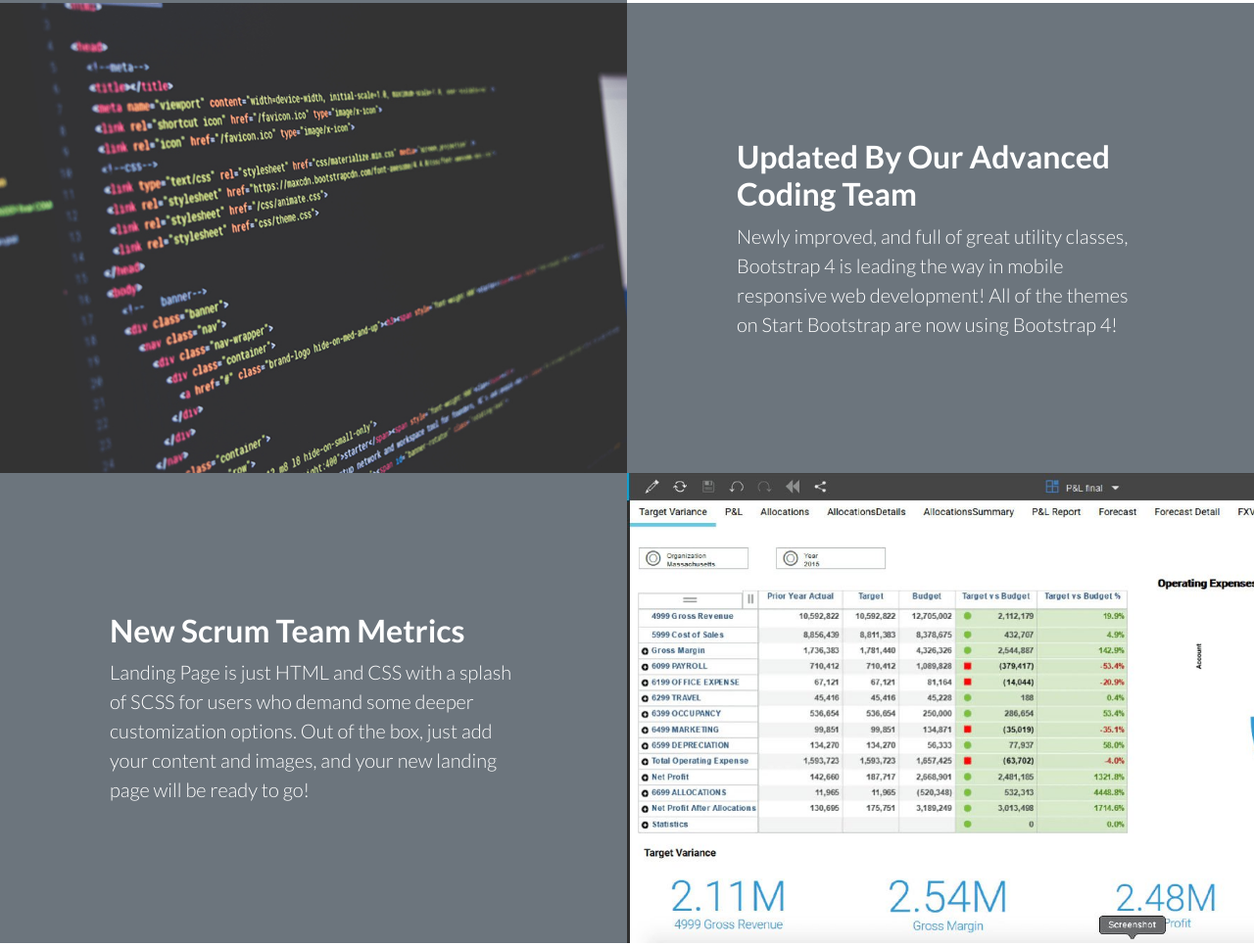
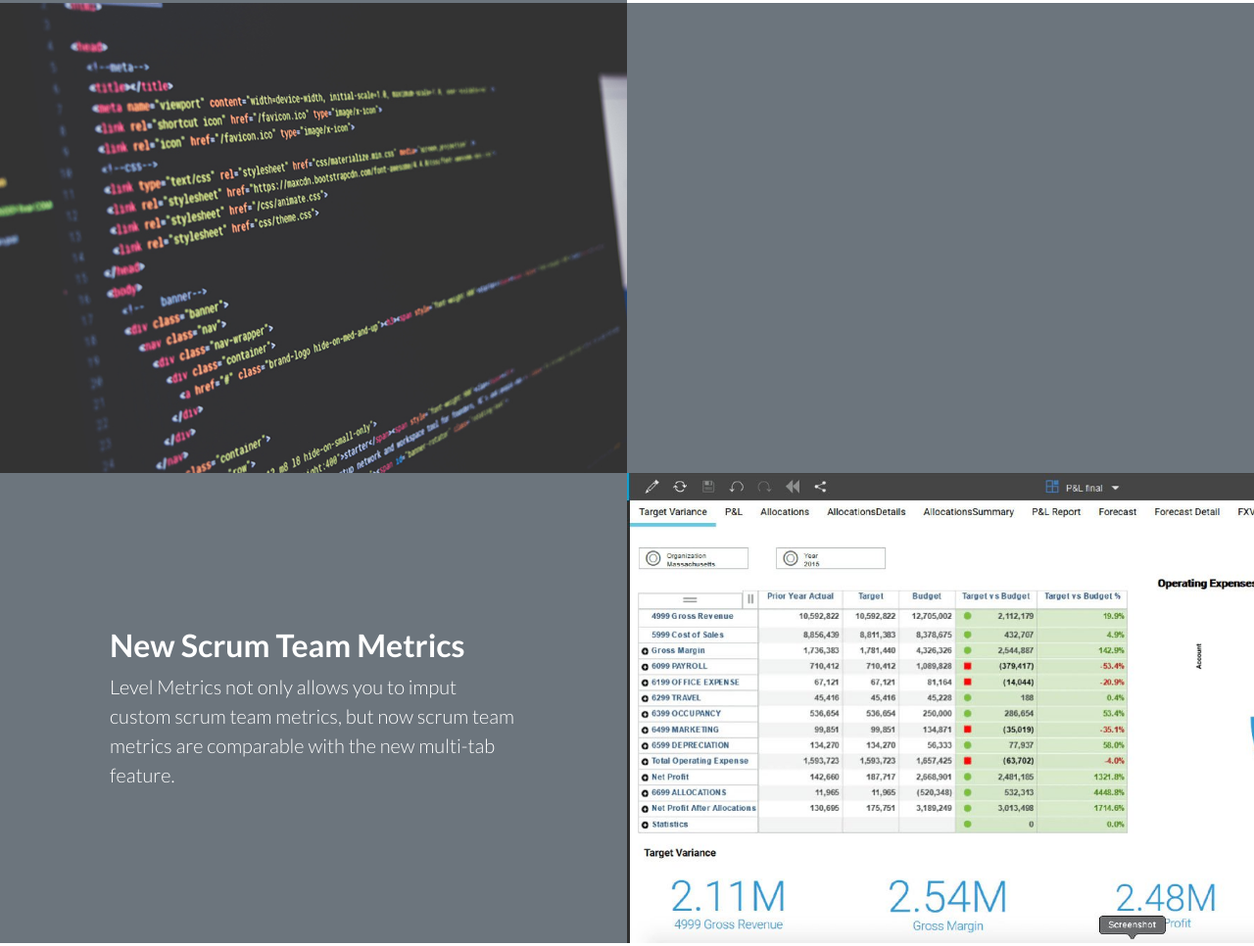
Before and after one commit to kbarbu/Exagon, a website: page HomePage/HomePage.html in a window 1280 px wide. Shown: the part 1554-2520 px from the top of the page at 98% size. Drawn offline with Linux system fonts and the light colour scheme.

Commit message:
hamepage layout 4

```diff
--- a/HomePage/HomePage.html
+++ b/HomePage/HomePage.html
@@ -106,15 +106,15 @@
       <div class="row no-gutters bg-secondary">
         <div class="col-lg-6 text-white showcase-img" style="background-image: url('img/bg-showcase-2.jpg');"></div>
         <div class="col-lg-6 my-auto showcase-text">
-          <h2 class="text-white">Updated By Our Advanced Coding Team</h2>
-          <p class="text-white lead mb-0">Newly improved, and full of great utility classes, Bootstrap 4 is leading the way in mobile responsive web development! All of the themes on Start Bootstrap are now using Bootstrap 4!</p>
+          <h2 class="text-white"></h2>
+          <p class="text-white lead mb-0"></p>
         </div>
       </div>
       <div class="row no-gutters bg-secondary">
         <div class="col-lg-6 order-lg-2 text-white showcase-img" style="background-image: url('img/bg-showcase-3.jpg');"></div>
         <div class="col-lg-6 order-lg-1 my-auto showcase-text">
           <h2 class="text-white">New Scrum Team Metrics</h2>
-          <p class="text-white lead mb-0">Landing Page is just HTML and CSS with a splash of SCSS for users who demand some deeper customization options. Out of the box, just add your content and images, and your new landing page will be ready to go!</p>
+          <p class="text-white lead mb-0">Level Metrics not only allows you to imput custom scrum team metrics, but now scrum team metrics are comparable with the new multi-tab feature.  </p>
         </div>
       </div>
     </div>
@@ -136,7 +136,7 @@
           <div class="testimonial-item mx-auto mb-5 mb-lg-0">
             <img class="img-fluid rounded-circle mb-3" src="img/testimonials-2.jpg" alt="">
             <h5>Shannon S.</h5>
-            <p class="font-weight-light mb-0">"Bootstrap is amazing. I've been using it to create lots of super nice landing pages."</p>
+            <p class="font-weight-light mb-0">"Level Metrics is amazing. I've been using it to create lots of super nice sprint metric sheets."</p>
           </div>
         </div>
         <div class="col-lg-4">
```
